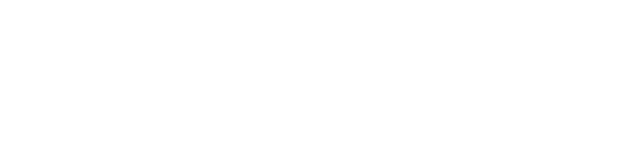
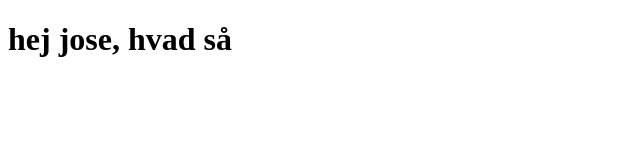
Before and after one commit to dziu0018/gruppe-velse, a plain HTML site: page index.html in a window 1280 px wide. Shown: the whole page, without its empty margins (0-640 px from the left). Drawn offline with Linux system fonts and the light colour scheme.

Commit message:
hej jose

```diff
--- a/index.html
+++ b/index.html
@@ -8,6 +8,8 @@
 </head>
 
 <body>
+
+   <h1>hej jose, hvad så</h1>
     <script src=""></script>
 </body>
 </html>
```
